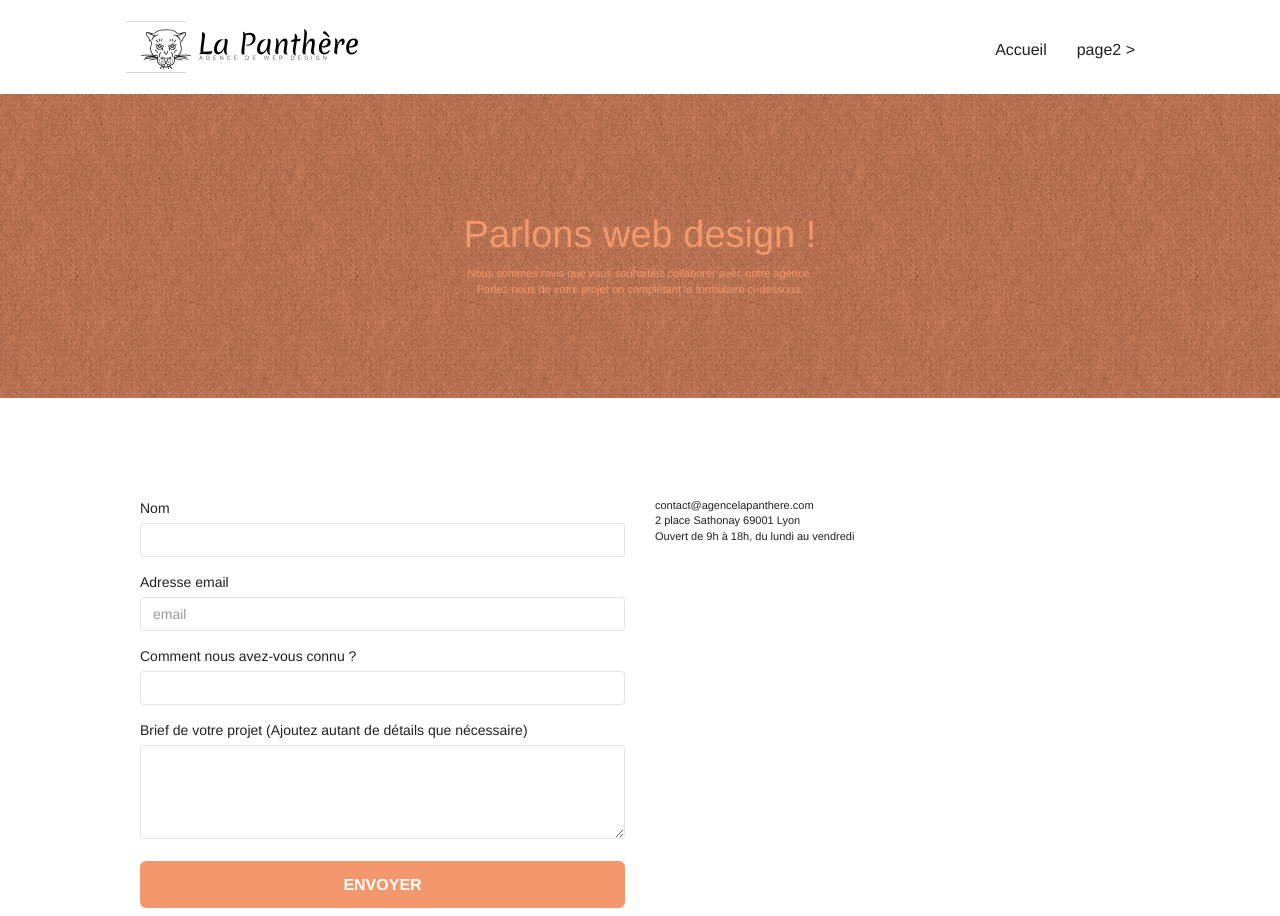
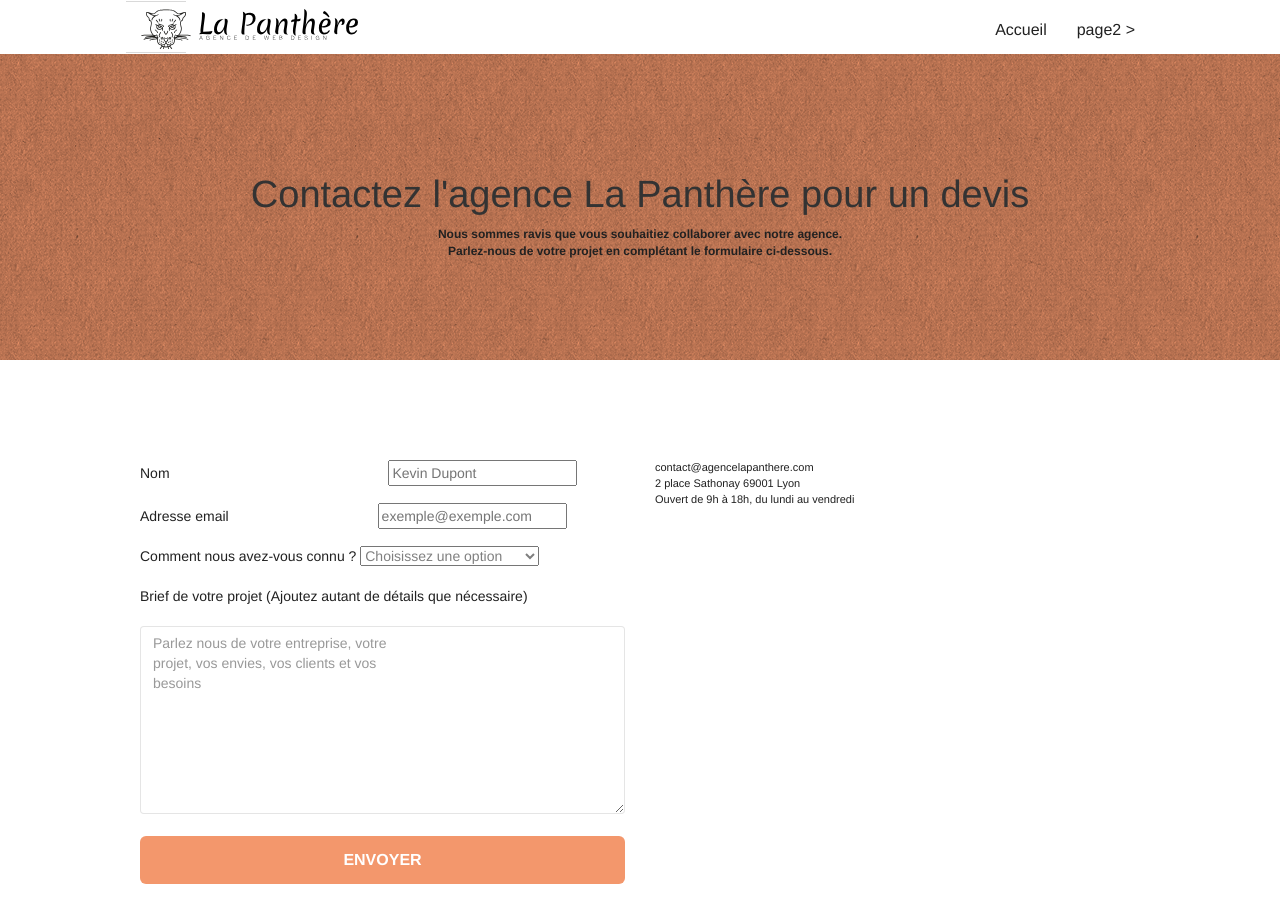
Before and after one commit to cofefefe/Baugard_Mathieu_Projet04_laPanth-re, a plain HTML site: page DW+P4+sources+site+La+Panthere (2)/Starting website 2/page2.html in a window 1280 px wide. Shown: the top 916 px of the page. Drawn offline with nearby package versions, Linux system fonts and the light colour scheme; files that its build step writes are made by us from their sources; a script that the page names is missing.

Commit message:
travail sur la page contact, remplacement h1 invisible, préparation de base du formulaire placeholder et placement

```diff
--- a/DW+P4+sources+site+La+Panthere (2)/Starting website 2/index.html
+++ b/DW+P4+sources+site+La+Panthere (2)/Starting website 2/index.html
@@ -18,6 +18,8 @@
 	<script src="./js/blocs.js"></script>
 	<script src="./js/jquery.touchSwipe.js" defer></script>
 	<script src="./js/gmaps.js"></script>
+	<script src="https://kit.fontawesome.com/dc31a93309.js" crossorigin="anonymous"></script>
+
 
     <title>Agence web Design | La Panthère</title>
 
@@ -214,7 +216,7 @@
 <!-- bloc-5-cta END -->
 
 <!-- Footer - bloc-8 -->
-<div class="bloc bgc-atomic-tangerine d-bloc" id="bloc-8">
+<footer class="bloc bgc-atomic-tangerine d-bloc" id="bloc-8">
 	<div class="container bloc-sm">
 		<div class="row">
 			<div class="col-sm-12">
@@ -242,23 +244,22 @@
 							<a class="social" href="index.html"><span class="fa fa-instagram icon-md"></span></a>
 						</div>
 					</div>
-					<div class="keywords" style="color:#F3976C;">Agence web à paris, stratégie web, web design, illustrations, design de site web, site web, web, internet, site internet, site</div>
 				</div>
 				<div class="footer__link">
 					<div class="col-partner">
-						Partenaires
+						<span>Partenaires</span>
 							<ul class="partnership">
-								<li><a href="voiture.com">voiture.com</a></li>
-								<li><a href="pizza.com">pizza.com</a></li>
-								<li><a href="matoiture.com">matoiture.com</a></li>
-								<li><a href="immobilierseo.com">immobilierseo.com</a></li>
+								<li><a href="voiture.com"><i class="fa-solid fa-car"></i>voiture.com</a></li>
+								<li><a href="pizza.com"><i class="fa-solid fa-pizza-slice"></i>pizza.com</a></li>
+								<li><a href="matoiture.com"><i class="fa-solid fa-people-roof"></i>matoiture.com</a></li>
+								<li><a href="immobilierseo.com"><i class="fa-solid fa-house-circle-check"></i>immobilierseo.com</a></li>
 							</ul>
 					</div>
 				</div>
 			</div>
 		</div>
 	</div>
-</div>
+</footer>
 <!-- Footer - bloc-8 END -->
 
 </div>
--- a/DW+P4+sources+site+La+Panthere (2)/Starting website 2/page2.html
+++ b/DW+P4+sources+site+La+Panthere (2)/Starting website 2/page2.html
@@ -63,7 +63,7 @@
 		<div class="row">
 			<div class="col-sm-12">
 				<h1 class="text-center hero-bloc-text tc-white">
-					Parlons web design !
+					Contactez l'agence La Panthère pour un devis
 				</h1>
 				<p class="text-center mg-lg tc-white tight-width-whitespace">
 					Nous sommes ravis que vous souhaitiez collaborer avec notre agence.<br>
@@ -82,27 +82,34 @@
 			<div class="col-sm-6">
 				<form id="form_1" novalidate success-msg="Your message has been sent." fail-msg="Sorry it seems that our mail server is not responding, Sorry for the inconvenience!">
 					<div class="form-group">
-						<label>
+						<label for="name">
 							Nom
 						</label>
-						<input id="name" class="form-control" required />
+						<input class="name" class="form-control" placeholder="Kevin Dupont"required />
 					</div>
 					<div class="form-group">
 						<label for="email">
 							Adresse email
 						</label>
-						<input placeholder="email" id="email" class="form-control" type="email" required />
+						<input placeholder="exemple@exemple.com" class="email" class="form-control" type="email" required />
 					</div>
 					<div class="form-group">
-						<label>
+						<label for="Réseaux">
 							Comment nous avez-vous connu ?
 						</label>
-						<input class="form-control" type="email" required id="input_504" />
+						<select name="choice">
+							<option value="">Choisissez une option</option>
+							<option value="réseaux sociaux">Réseaux sociaux</option>
+							<option value="bouche à oreille">Bouche à oreille</option>
+							<option value="recherche internet">Recherche internet</option>
+							<option value="Partenaires">Par nos partenaires</option>
+							<option value="portfolio">Par nos créations</option>
+						</select>
 					</div>
 					<div class="form-group">
-						<label>
+						<label for="brief">
 							Brief de votre projet (Ajoutez autant de détails que nécessaire)<br>
-						</label><textarea id="message" class="form-control" rows="4" cols="50" required></textarea>
+						</label><textarea id="message" class="form-control" rows="4" cols="50" placeholder="Parlez nous de votre entreprise, votre projet, vos envies, vos clients et vos besoins"required></textarea>
 					</div>
 					<button class="bloc-button btn btn-lg btn-block cta-hero btn-atomic-tangerine" type="submit">
 						Envoyer
--- a/DW+P4+sources+site+La+Panthere (2)/Starting website 2/style.css
+++ b/DW+P4+sources+site+La+Panthere (2)/Starting website 2/style.css
@@ -53,7 +53,7 @@ a:hover {
 }
 
 .bloc-sm {
-    padding: 20px 50px;
+    padding: 0px 50px;
 }
 
 .bg-center,
@@ -775,7 +775,7 @@ h4 {
 }
 
 .tc-white {
-    color: #F3976C!important;
+    color: #212121;
 }
 
 .btn-atomic-tangerine {
@@ -1043,6 +1043,7 @@ h4 {
 
 /* Ajout pour l'adaptation graphique de la page par rapport au SEO */
 
+/*Remplacement img texte par texte pur*/
 .citation{
     font-family:helvetica,arial,sans-serif;
     max-width:540px;
@@ -1053,12 +1054,12 @@ h4 {
     margin-bottom:5px;
     line-height:22px;
 }
-
 .profile_ceo{
     font-family:helvetica,arial,sans-serif;
     font-size:18px;
     font-weight:lighter;
 }
+
 .row_text{
     font-size:22px;
     font-family: helvetica, arial, sans-serif;
@@ -1077,14 +1078,53 @@ h4 {
 }
 ul{
     list-style-type: none;
-
 }
+/*Modifications du footer, suppression de lien et adaptation du contenu graphique*/
 .col-partner{
     display:flex;
     flex-direction:row;
+    margin-top:40px;
     list-style-type: none;
 }
 .partnership{
     display:flex;
     flex-direction:row;
 }
+footer li{
+    padding: 0 40px;
+}
+footer i{
+    padding: 0 5px;
+}
+footer span{
+    font-weight:bold;
+    font-size:16px;
+}
+/*Modification du h1 invisible, alignement*/
+.tc-white{
+    text-align:center;
+}
+.tight-width-whitespace{
+    font-weight:bold;
+    font-size:12px;
+}
+/*Correction du formulaire, alignement des formulaires, optimisation présentation*/
+.form-group{
+    margin-bottom:15px;
+}
+.email{
+    position:relative;
+    left:145px;
+}
+.name{
+    position:relative;
+    left:215px;
+}
+#message{
+    margin-top:15px;
+    padding-right:200px;
+    padding-bottom:100px;
+}
+select{
+    padding-right:20px;
+}
```
